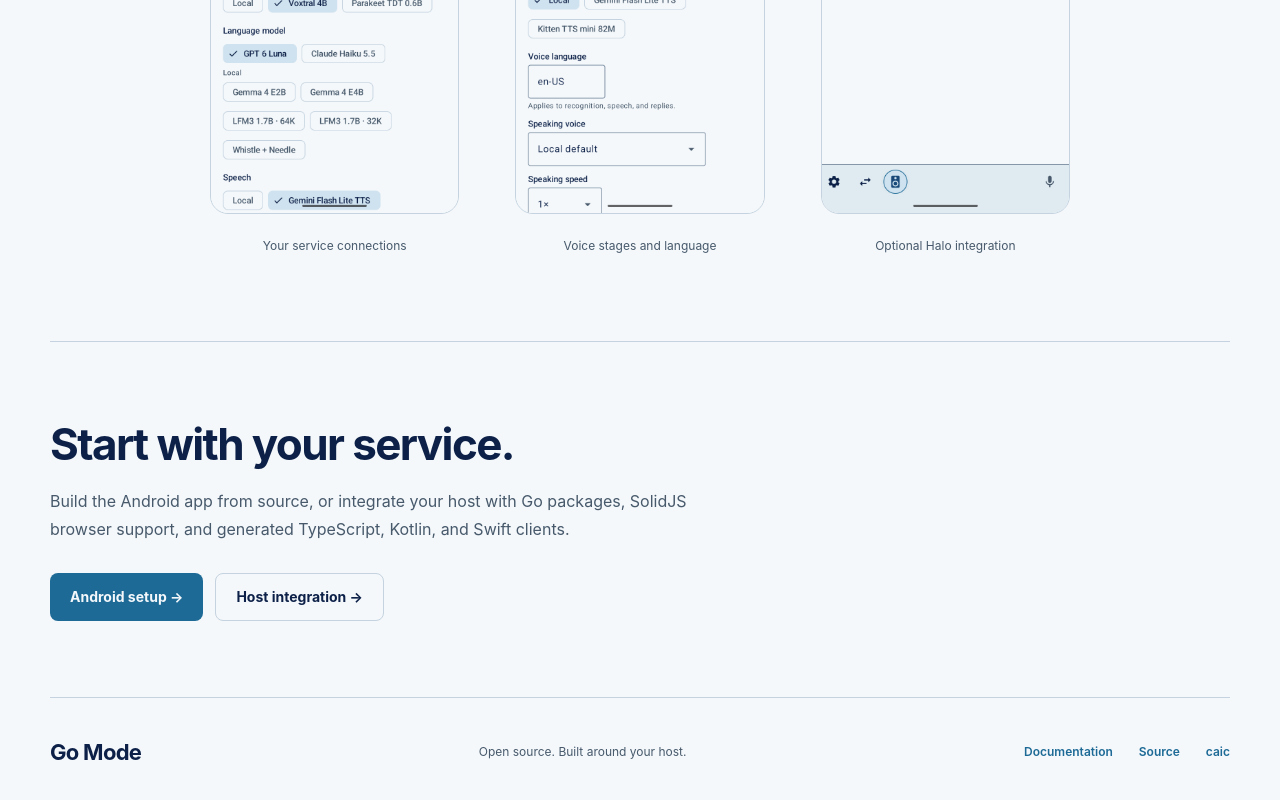
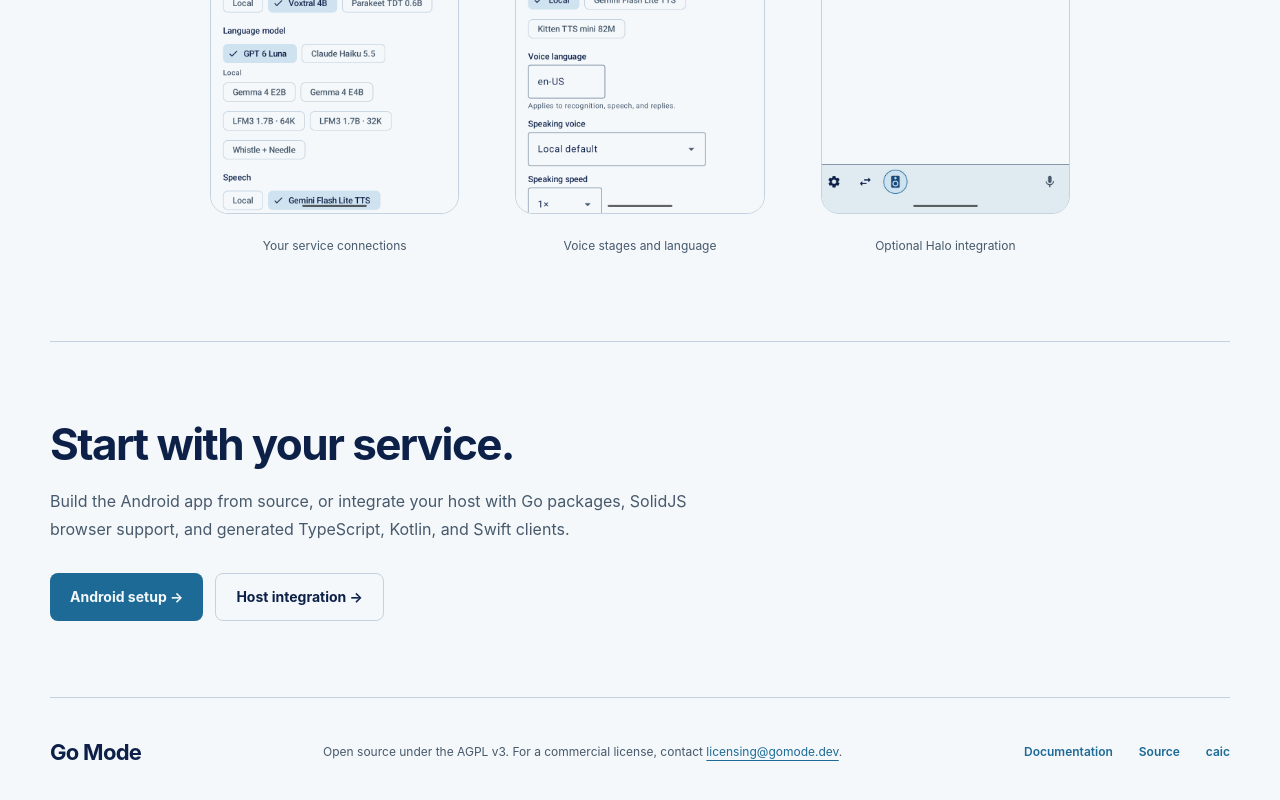
Before and after one commit to gomodedev/gomode.dev, a website: page public/index.html in a window 1280 px wide. Shown: the part 3222-4022 px from the top of the page. Drawn offline with Linux system fonts and the light colour scheme.

Commit message:
Name the AGPL v3 license in the footer
Go Mode moved from Apache 2.0 to the AGPL v3; the footer now says so and
points to licensing@gomode.dev for a commercial license.

Validation: pnpm run fix, verify, build (includes wrangler deploy
--dry-run), and test (4 passed).

```diff
--- a/public/index.html
+++ b/public/index.html
@@ -227,7 +227,10 @@
     </main>
     <footer class="wrap">
       <a class="brand" href="/">Go Mode</a>
-      <p>Open source. Built around your host.</p>
+      <p>
+        Open source under the AGPL v3. For a commercial license, contact
+        <a href="mailto:licensing@gomode.dev">licensing@gomode.dev</a>.
+      </p>
       <nav aria-label="Footer navigation">
         <a href="https://docs.gomode.dev">Documentation</a><a href="https://github.com/maruel/gomode">Source</a
         ><a href="https://caic.xyz">caic</a>
```
